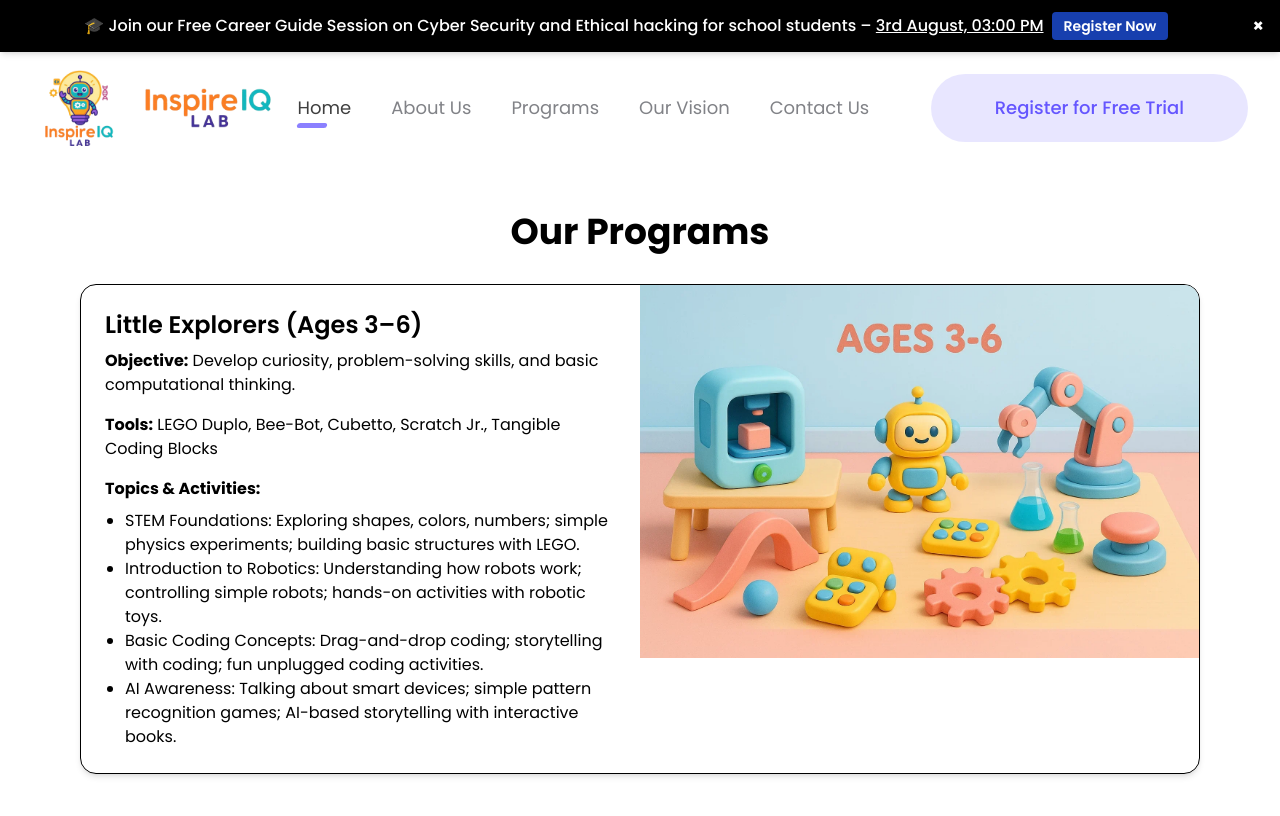
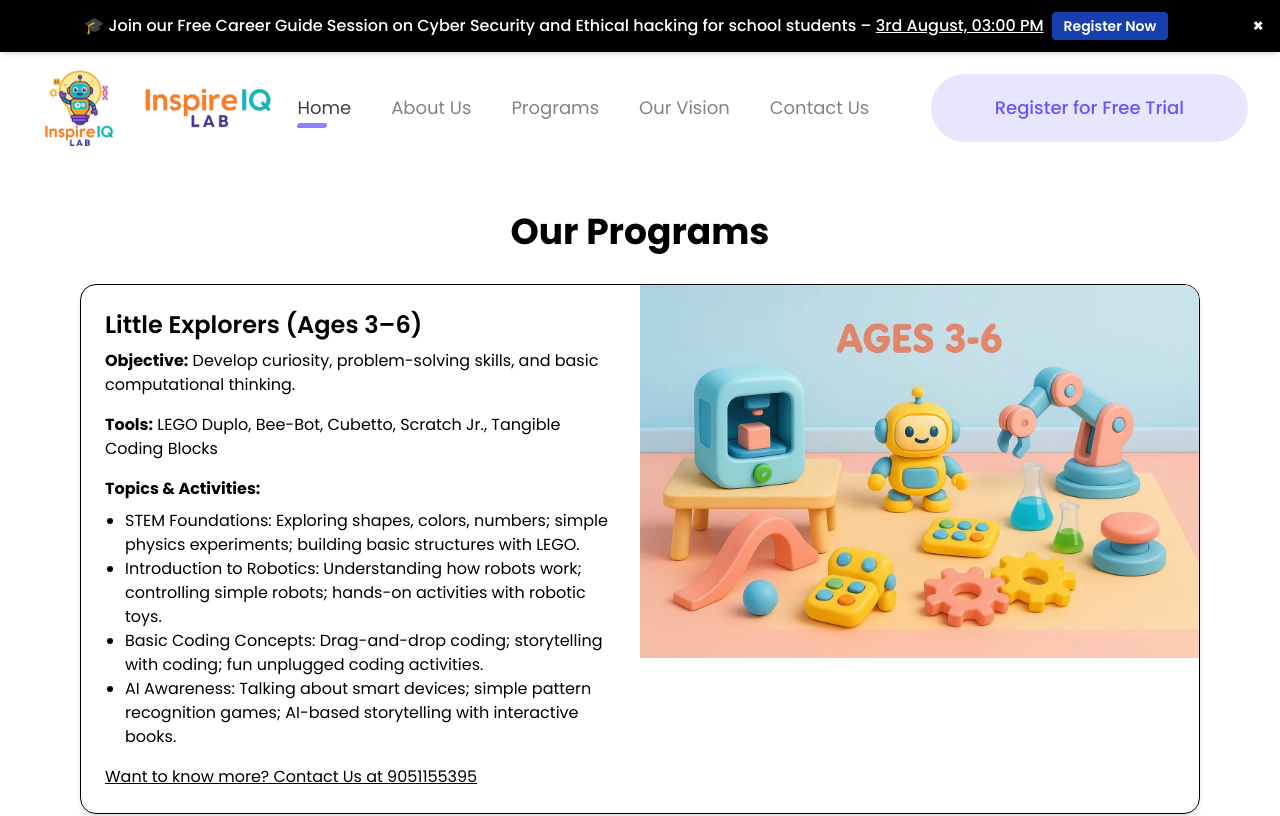
Before and after one commit to inspireiqlab/inspireiqlabweb, a Next.js app: page /programs in a window 1280 px wide. Shown: the top 816 px of the page. Built offline with nearby package versions, Linux system fonts and the light colour scheme.

Commit message:
Know more and contact details is added at 3-6 section

```diff
--- a/app/programs/page.tsx
+++ b/app/programs/page.tsx
@@ -17,12 +17,13 @@ const ProgramsPage = () => {
               <strong>Tools:</strong> LEGO Duplo, Bee-Bot, Cubetto, Scratch Jr., Tangible Coding Blocks
             </p>
             <p className="text-gray-700 mb-2"><strong>Topics & Activities:</strong></p>
-            <ul className="list-disc pl-5 text-gray-600">
+            <ul className="list-disc pl-5 text-gray-600 mb-4">
               <li>STEM Foundations: Exploring shapes, colors, numbers; simple physics experiments; building basic structures with LEGO.</li>
               <li>Introduction to Robotics: Understanding how robots work; controlling simple robots; hands-on activities with robotic toys.</li>
               <li>Basic Coding Concepts: Drag-and-drop coding; storytelling with coding; fun unplugged coding activities.</li>
               <li>AI Awareness: Talking about smart devices; simple pattern recognition games; AI-based storytelling with interactive books.</li>
             </ul>
+            <a className="my-2 underline" href="https://wa.me/919051155395" target="_blank">Want to know more? Contact Us at 9051155395</a>
           </div>
           <div>
             <Image className="w-full" src="/assets/programs/programs3-6.webp" alt="Kids playing with legos" objectFit="cover" width={500} height={0}/>
```
